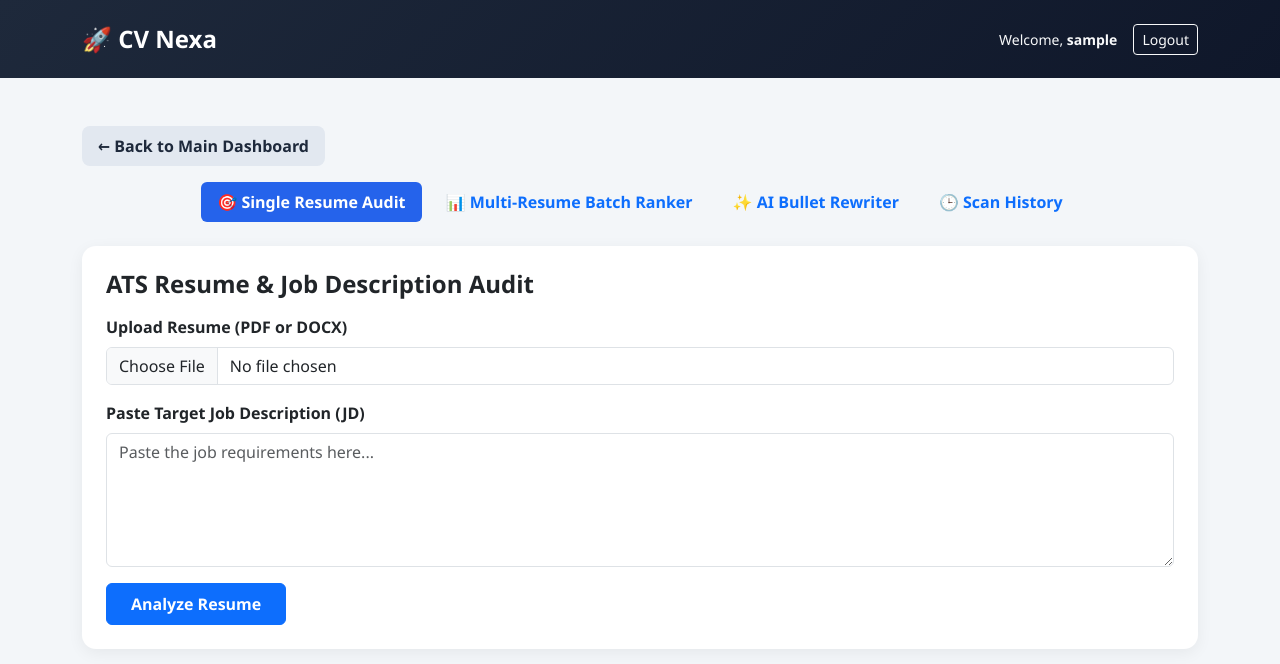
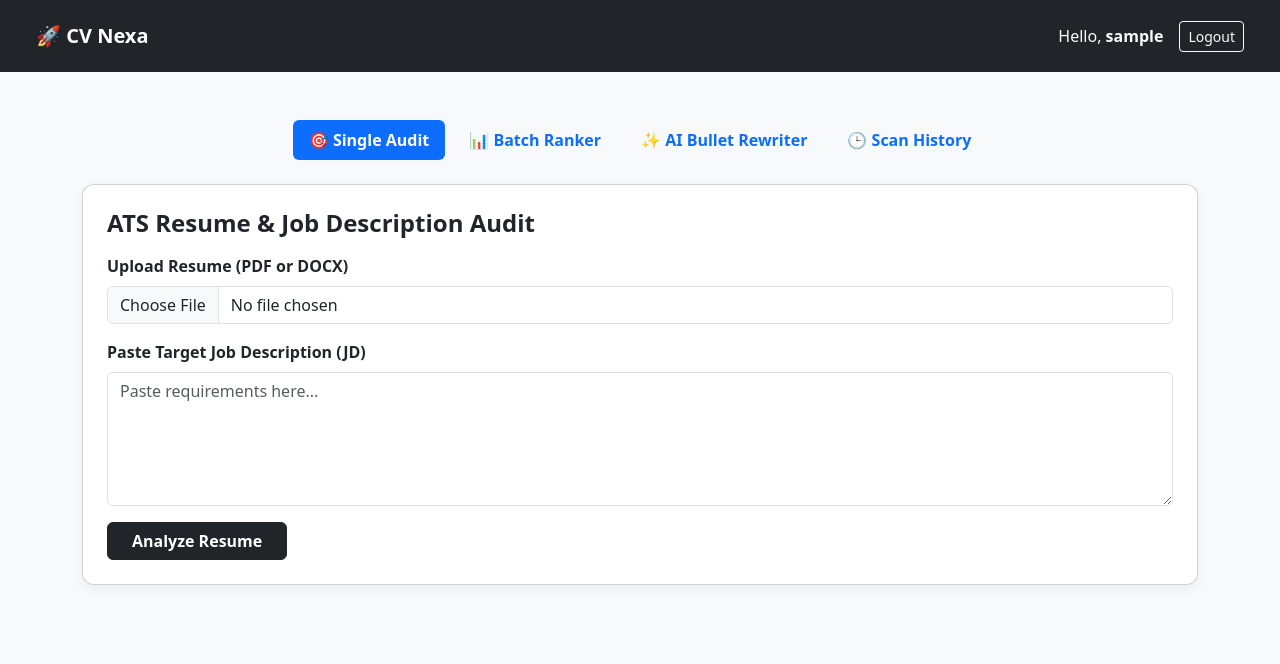
Before and after one commit to ipriiyankaa/cv-nexa, a Flask app: template templates/index.html in a window 1280 px wide. Shown: the top 664 px of the page. Run offline with Flask 3, Linux system fonts and the light colour scheme; the template is opened without the code that fills it, so the values that code supplies are empty; the visitor is signed in with stand-in values (Sample User, id 1).

Commit message:
restore original files

```diff
--- a/templates/index.html
+++ b/templates/index.html
@@ -3,53 +3,22 @@
 <head>
     <meta charset="UTF-8">
     <meta name="viewport" content="width=device-width, initial-scale=1.0">
-    <title>CV Nexa — AI ATS Resume Intelligence</title>
+    <title>CV Nexa - AI Resume Analyzer</title>
     <link href="https://cdn.jsdelivr.net/npm/bootstrap@5.3.2/dist/css/bootstrap.min.css" rel="stylesheet">
     <style>
-        body {
-            background-color: #f3f6f9;
-            font-family: 'Segoe UI', Tahoma, Geneva, Verdana, sans-serif;
-        }
-        .navbar {
-            background: linear-gradient(135deg, #1e293b 0%, #0f172a 100%);
-        }
-        .card {
-            border: none;
-            border-radius: 14px;
-            box-shadow: 0 4px 16px rgba(0, 0, 0, 0.06);
-        }
-        .btn-back {
-            display: inline-flex;
-            align-items: center;
-            gap: 6px;
-            background-color: #e2e8f0;
-            color: #1e293b;
-            font-weight: 600;
-            padding: 8px 16px;
-            border-radius: 8px;
-            text-decoration: none;
-            border: none;
-            transition: all 0.2s ease;
-            margin-bottom: 16px;
-        }
-        .btn-back:hover {
-            background-color: #cbd5e1;
-            color: #0f172a;
-        }
-        .nav-pills .nav-link.active {
-            background-color: #2563eb;
-        }
+        body { background-color: #f8f9fa; }
+        .card { border-radius: 12px; box-shadow: 0 4px 12px rgba(0,0,0,0.05); }
     </style>
 </head>
 <body>
 
     <!-- Navbar -->
-    <nav class="navbar navbar-expand-lg navbar-dark px-4 py-3">
-        <div class="container">
-            <a class="navbar-brand fw-bold fs-4" href="/">🚀 CV Nexa</a>
+    <nav class="navbar navbar-expand-lg navbar-dark bg-dark px-4 py-3">
+        <div class="container-fluid">
+            <a class="navbar-brand fw-bold" href="/">🚀 CV Nexa</a>
             <div class="d-flex align-items-center gap-3">
                 {% if session.get('username') %}
-                    <span class="text-light small">Welcome, <strong>{{ session['username'] }}</strong></span>
+                    <span class="text-light">Hello, <strong>{{ session['username'] }}</strong></span>
                     <a href="/logout" class="btn btn-outline-light btn-sm">Logout</a>
                 {% else %}
                     <a href="/login" class="btn btn-outline-light btn-sm">Login</a>
@@ -60,13 +29,6 @@
     </nav>
 
     <div class="container my-5">
-
-        <!-- Back Button (Visible whenever user is viewing results or sub-actions) -->
-        {% if result or batch_results or rewritten_bullets or request.path != '/' %}
-        <div>
-            <a href="/" class="btn-back">← Back to Main Dashboard</a>
-        </div>
-        {% endif %}
 
         <!-- Flash Messages -->
         {% with messages = get_flashed_messages(with_categories=true) %}
@@ -80,35 +42,27 @@
             {% endif %}
         {% endwith %}
 
-        <!-- Feature Navigation Tabs -->
+        <!-- Navigation Tabs -->
         <ul class="nav nav-pills mb-4 justify-content-center gap-2" id="pills-tab" role="tablist">
             <li class="nav-item" role="presentation">
-                <button class="nav-link active fw-semibold" id="pills-audit-tab" data-bs-toggle="pill" data-bs-target="#pills-audit" type="button">
-                    🎯 Single Resume Audit
-                </button>
+                <button class="nav-link active fw-semibold" id="pills-audit-tab" data-bs-toggle="pill" data-bs-target="#pills-audit" type="button">🎯 Single Audit</button>
             </li>
             <li class="nav-item" role="presentation">
-                <button class="nav-link fw-semibold" id="pills-batch-tab" data-bs-toggle="pill" data-bs-target="#pills-batch" type="button">
-                    📊 Multi-Resume Batch Ranker
-                </button>
+                <button class="nav-link fw-semibold" id="pills-batch-tab" data-bs-toggle="pill" data-bs-target="#pills-batch" type="button">📊 Batch Ranker</button>
             </li>
             <li class="nav-item" role="presentation">
-                <button class="nav-link fw-semibold" id="pills-rewrite-tab" data-bs-toggle="pill" data-bs-target="#pills-rewrite" type="button">
-                    ✨ AI Bullet Rewriter
-                </button>
+                <button class="nav-link fw-semibold" id="pills-rewrite-tab" data-bs-toggle="pill" data-bs-target="#pills-rewrite" type="button">✨ AI Bullet Rewriter</button>
             </li>
             <li class="nav-item" role="presentation">
-                <button class="nav-link fw-semibold" id="pills-history-tab" data-bs-toggle="pill" data-bs-target="#pills-history" type="button">
-                    🕒 Scan History
-                </button>
+                <button class="nav-link fw-semibold" id="pills-history-tab" data-bs-toggle="pill" data-bs-target="#pills-history" type="button">🕒 Scan History</button>
             </li>
         </ul>
 
         <div class="tab-content" id="pills-tabContent">
 
             <!-- TAB 1: Single Resume Audit -->
-            <div class="tab-pane fade show active" id="pills-audit">
-                <div class="card p-4">
+            <div class="tab-pane fade show active" id="pills-audit" role="tabpanel">
+                <div class="card p-4 bg-white">
                     <h4 class="fw-bold mb-3">ATS Resume & Job Description Audit</h4>
                     <form action="/analyze" method="POST" enctype="multipart/form-data">
                         <div class="mb-3">
@@ -117,29 +71,26 @@
                         </div>
                         <div class="mb-3">
                             <label class="form-label fw-semibold">Paste Target Job Description (JD)</label>
-                            <textarea name="job_description" rows="5" class="form-control" placeholder="Paste the job requirements here..." required></textarea>
+                            <textarea name="job_description" rows="5" class="form-control" placeholder="Paste requirements here..." required></textarea>
                         </div>
-                        <button type="submit" class="btn btn-primary px-4 py-2 fw-semibold">Analyze Resume</button>
+                        <button type="submit" class="btn btn-dark px-4 fw-semibold">Analyze Resume</button>
                     </form>
 
                     {% if result %}
                     <hr class="my-4">
-                    <div class="d-flex justify-content-between align-items-center mb-3">
-                        <h5 class="fw-bold text-success mb-0">Audit Score: {{ result.score }}%</h5>
-                        <a href="/" class="btn-back mb-0">← Back / Scan Another</a>
-                    </div>
+                    <h5 class="fw-bold text-success mb-3">Audit Score: {{ result.score }}%</h5>
                     <div class="bg-light p-3 rounded">
-                        <p><strong>Matched Keywords:</strong> {{ result.matched | join(', ') }}</p>
-                        <p><strong>Missing Keywords:</strong> {{ result.missing | join(', ') }}</p>
-                        <p><strong>AI Feedback:</strong> {{ result.feedback }}</p>
+                        <p class="mb-2"><strong>Matched Keywords:</strong> {{ result.matched | join(', ') }}</p>
+                        <p class="mb-2"><strong>Missing Keywords:</strong> {{ result.missing | join(', ') }}</p>
+                        <p class="mb-0"><strong>AI Feedback:</strong> {{ result.feedback }}</p>
                     </div>
                     {% endif %}
                 </div>
             </div>
 
             <!-- TAB 2: Batch Ranker -->
-            <div class="tab-pane fade" id="pills-batch">
-                <div class="card p-4">
+            <div class="tab-pane fade" id="pills-batch" role="tabpanel">
+                <div class="card p-4 bg-white">
                     <h4 class="fw-bold mb-3">Rank Multiple Candidates Against a JD</h4>
                     <form action="/batch_rank" method="POST" enctype="multipart/form-data">
                         <div class="mb-3">
@@ -150,17 +101,14 @@
                             <label class="form-label fw-semibold">Job Description</label>
                             <textarea name="job_description" rows="4" class="form-control" required></textarea>
                         </div>
-                        <button type="submit" class="btn btn-primary px-4 py-2 fw-semibold">Rank Resumes</button>
+                        <button type="submit" class="btn btn-dark px-4 fw-semibold">Rank Resumes</button>
                     </form>
 
                     {% if batch_results %}
                     <hr class="my-4">
-                    <div class="d-flex justify-content-between align-items-center mb-3">
-                        <h5 class="fw-bold mb-0">Candidate Leaderboard</h5>
-                        <a href="/" class="btn-back mb-0">← Back to Dashboard</a>
-                    </div>
-                    <table class="table table-bordered">
-                        <thead>
+                    <h5 class="fw-bold mb-3">Candidate Leaderboard</h5>
+                    <table class="table table-bordered table-striped">
+                        <thead class="table-dark">
                             <tr>
                                 <th>Rank</th>
                                 <th>Candidate File</th>
@@ -182,8 +130,8 @@
             </div>
 
             <!-- TAB 3: AI Bullet Rewriter -->
-            <div class="tab-pane fade" id="pills-rewrite">
-                <div class="card p-4">
+            <div class="tab-pane fade" id="pills-rewrite" role="tabpanel">
+                <div class="card p-4 bg-white">
                     <h4 class="fw-bold mb-3">AI Resume Bullet Point Optimizer</h4>
                     <form action="/rewrite" method="POST">
                         <div class="mb-3">
@@ -194,15 +142,12 @@
                             <label class="form-label fw-semibold">Target Role / Keywords (Optional)</label>
                             <input type="text" name="target_role" class="form-control" placeholder="e.g., Python Backend Developer">
                         </div>
-                        <button type="submit" class="btn btn-primary px-4 py-2 fw-semibold">Rewrite with Gemini AI</button>
+                        <button type="submit" class="btn btn-dark px-4 fw-semibold">Rewrite with Gemini AI</button>
                     </form>
 
                     {% if rewritten_bullets %}
                     <hr class="my-4">
-                    <div class="d-flex justify-content-between align-items-center mb-3">
-                        <h5 class="fw-bold mb-0">AI Enhanced Suggestions</h5>
-                        <a href="/" class="btn-back mb-0">← Back</a>
-                    </div>
+                    <h5 class="fw-bold mb-3">AI Enhanced Suggestions</h5>
                     <div class="bg-light p-3 rounded">
                         {{ rewritten_bullets | safe }}
                     </div>
@@ -211,18 +156,15 @@
             </div>
 
             <!-- TAB 4: Scan History -->
-            <div class="tab-pane fade" id="pills-history">
-                <div class="card p-4">
-                    <div class="d-flex justify-content-between align-items-center mb-3">
-                        <h4 class="fw-bold mb-0">Previous ATS Scans</h4>
-                        <a href="/" class="btn-back mb-0">← Back to Home</a>
-                    </div>
+            <div class="tab-pane fade" id="pills-history" role="tabpanel">
+                <div class="card p-4 bg-white">
+                    <h4 class="fw-bold mb-3">Previous ATS Scans</h4>
                     {% if history %}
                     <table class="table table-hover">
-                        <thead>
+                        <thead class="table-dark">
                             <tr>
                                 <th>Date</th>
-                                <th>Resume</th>
+                                <th>Resume File</th>
                                 <th>Score</th>
                             </tr>
                         </thead>
@@ -231,7 +173,7 @@
                             <tr>
                                 <td>{{ row.created_at }}</td>
                                 <td>{{ row.filename }}</td>
-                                <td><span class="badge bg-primary">{{ row.score }}%</span></td>
+                                <td><span class="badge bg-success">{{ row.score }}%</span></td>
                             </tr>
                             {% endfor %}
                         </tbody>
```
Also changed, not shown: templates/login.html (+11 -36 lines).
